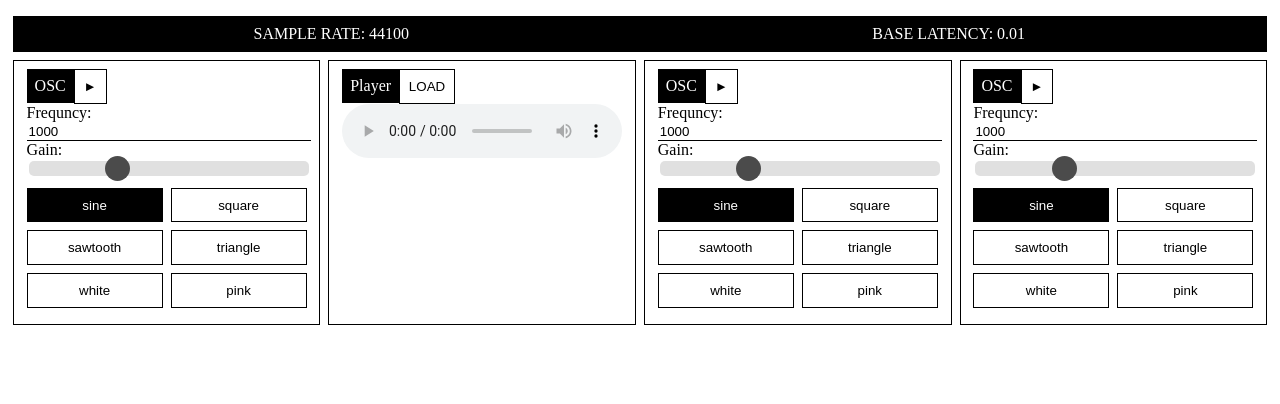
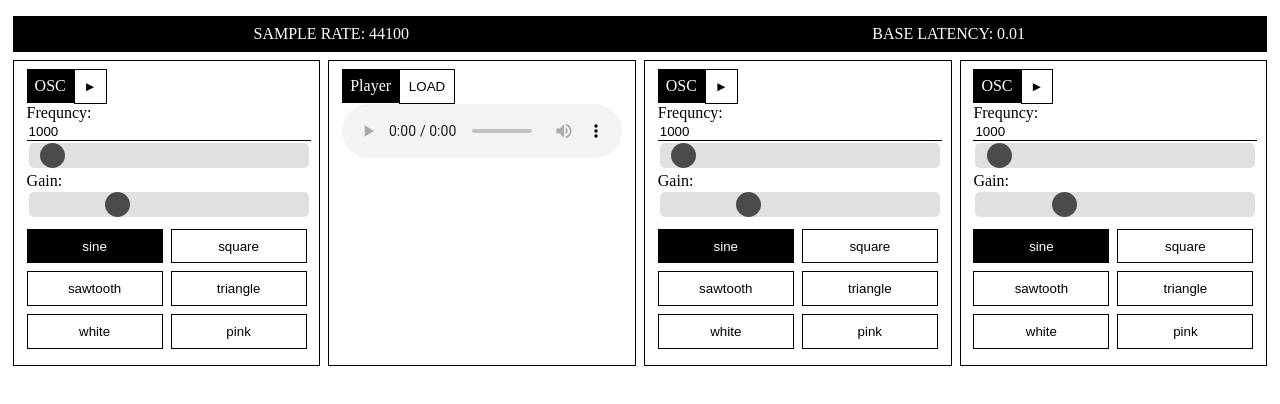
Before and after one commit to CannonFodderr/audioutils, a React (Create React App) app: page / in a window 1280 px wide. Both pictures are taken after a click on the button "START". Shown: the top 404 px of the page. Built offline with nearby package versions, Linux system fonts and the light colour scheme.

Commit message:
Add Frequency slider to Oscillator

```diff
--- a/src/components/Oscillator/Oscillator.css
+++ b/src/components/Oscillator/Oscillator.css
@@ -24,10 +24,10 @@
     outline: none;
 }
 
-.gain-input {
+.input {
     -webkit-appearance: none;
     width: 100%;
-    height: 15px;
+    /* height: 15px; */
     border-radius: 5px;
     background: #d3d3d3;
     outline: none;
@@ -36,7 +36,7 @@
     transition: opacity .2s;
   }
 
-  .gain-input::-webkit-slider-thumb {
+  .input::-webkit-slider-thumb {
     -webkit-appearance: none;
     appearance: none;
     width: 25px;
@@ -46,7 +46,7 @@
     cursor: pointer;
   }
 
-  .gain-input::-moz-range-thumb {
+  .input::-moz-range-thumb {
     width: 25px;
     height: 25px;
     border-radius: 50%;
--- a/src/components/Oscillator/Oscillator.js
+++ b/src/components/Oscillator/Oscillator.js
@@ -17,6 +17,7 @@ const Oscillator = ({audioCTX}) => {
         if(freq < 20){
             freq = 20
         }
+        osc.frequency.value = freq
         setFreq(freq)
     }
     const handleGainChange = gainValue => {
@@ -157,11 +158,16 @@ const Oscillator = ({audioCTX}) => {
                     value={freq}
                     onChange={(e) => {handleFreqChange(e.target.value)}}
                     />
+                    <input type="range" min={20} max={22000} value={freq}
+                    className="input freq-input"
+                    step={1}
+                    onChange={(e) => {handleFreqChange(e.target.value)}}
+                    />
                 </div>
                 <div className="utilControl gainControl">
                     <label htmlFor="gainInput">Gain:</label>
                     <input
-                    className="gain-input"
+                    className="input gain-input"
                     id="gain-input"
                     type="range"
                     min={0}
```
